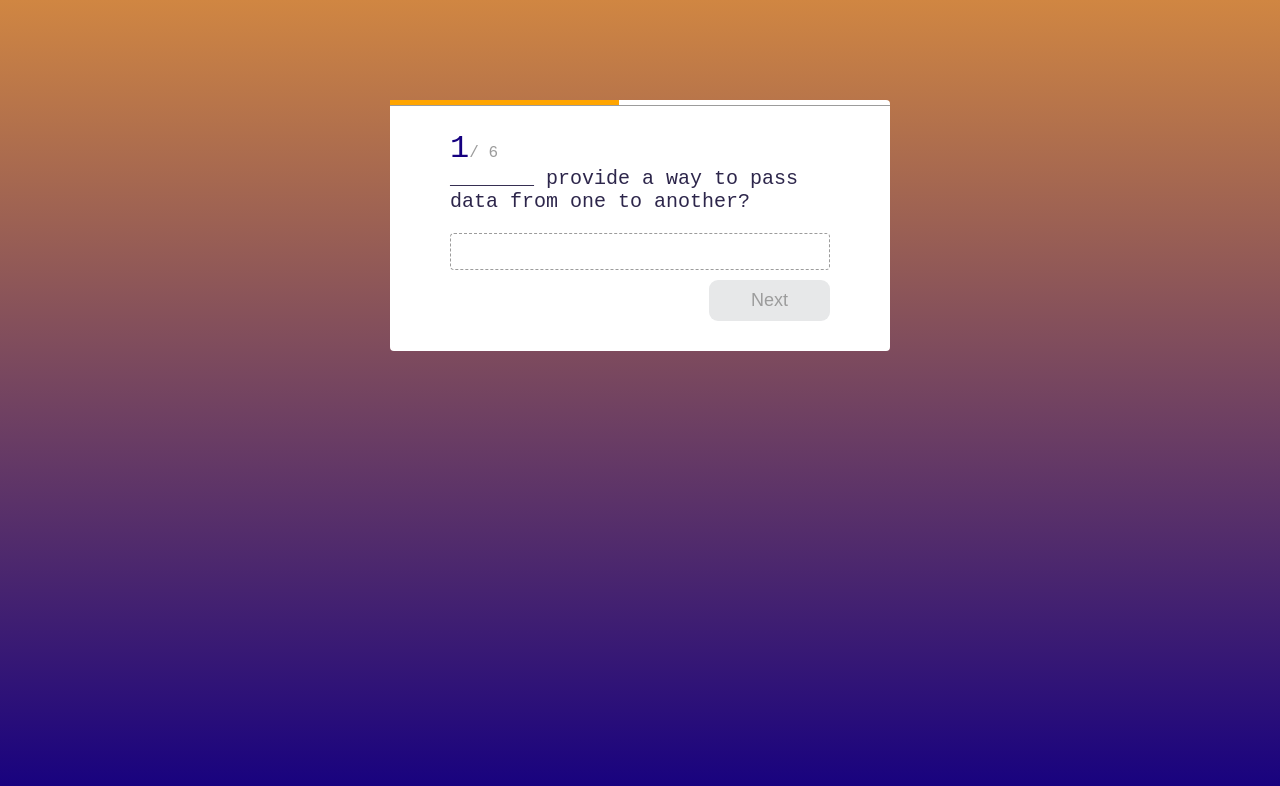
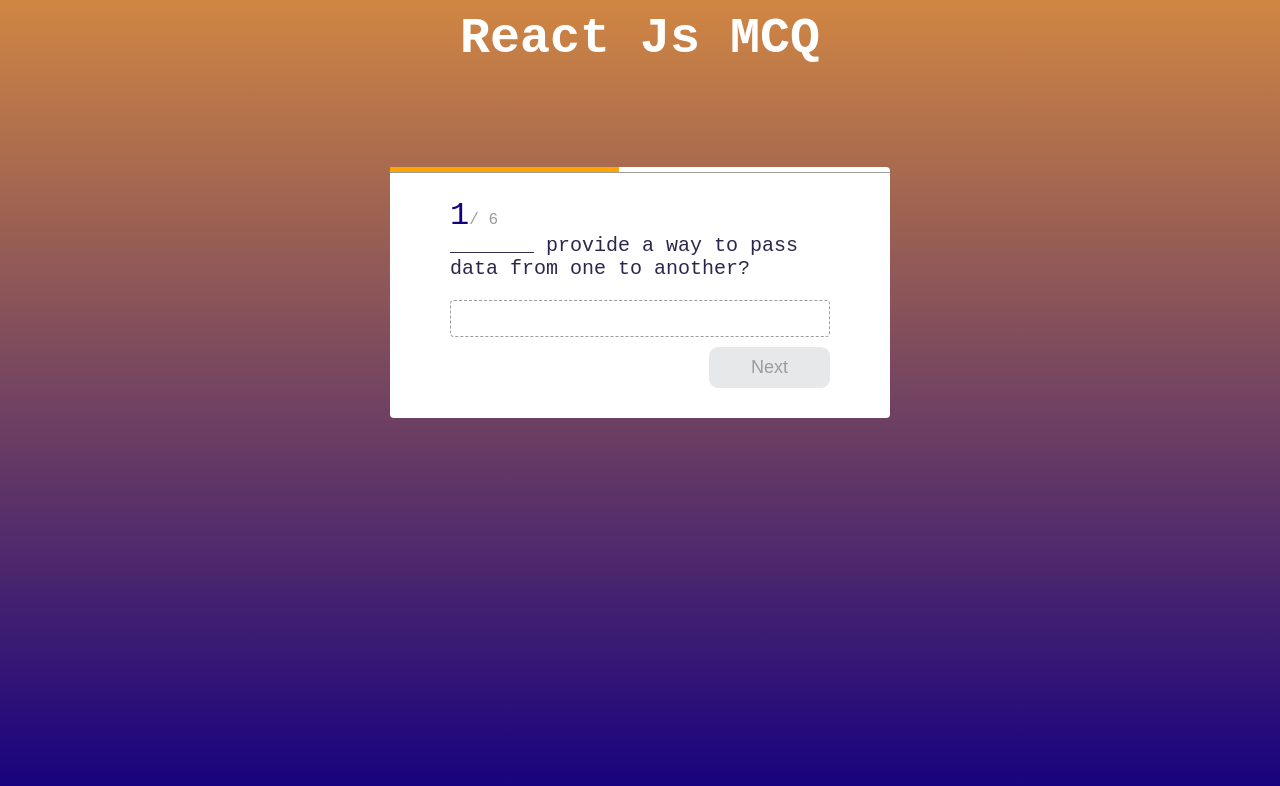
Before and after one commit to kathiravanvellaisamy/quiz-app, a React (Vite) app: page / in a window 1280 px wide. Shown: the top 786 px of the page. Built offline with nearby package versions, Linux system fonts and the light colour scheme.

Commit message:
added title and design

```diff
--- a/src/App.jsx
+++ b/src/App.jsx
@@ -4,6 +4,7 @@
 function App() {
   return (
     <>
+      <h1>React Js MCQ </h1>
       <Quiz questions={jsQuizz.questions} />
     </>
   );
--- a/src/styles/index.scss
+++ b/src/styles/index.scss
@@ -8,8 +8,15 @@
   display: flex;
   justify-content: center;
   margin: 0 auto;
-  padding: 0 30px;
+  padding: 0 20px;
   height: 100vh;
   border-radius: 10px;
   overflow: hidden;
+  h1 {
+    color: $bg;
+    font-size: 50px;
+    margin-bottom: 10px;
+    margin-top: 10px;
+    text-align: center;
+  }
 }
```
